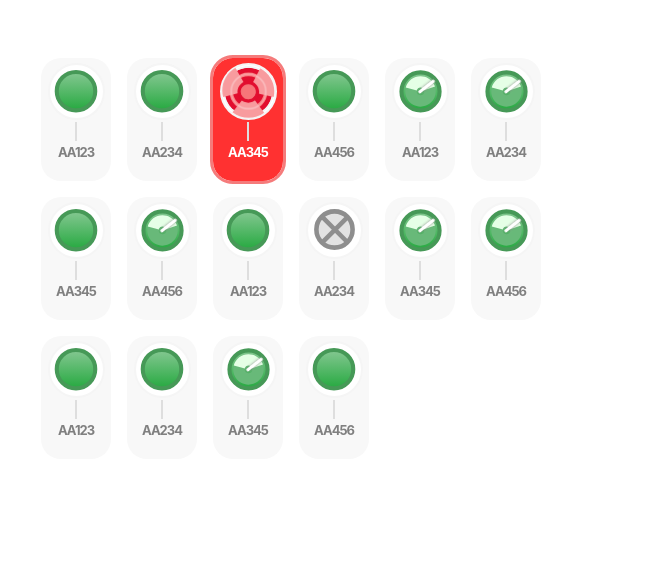
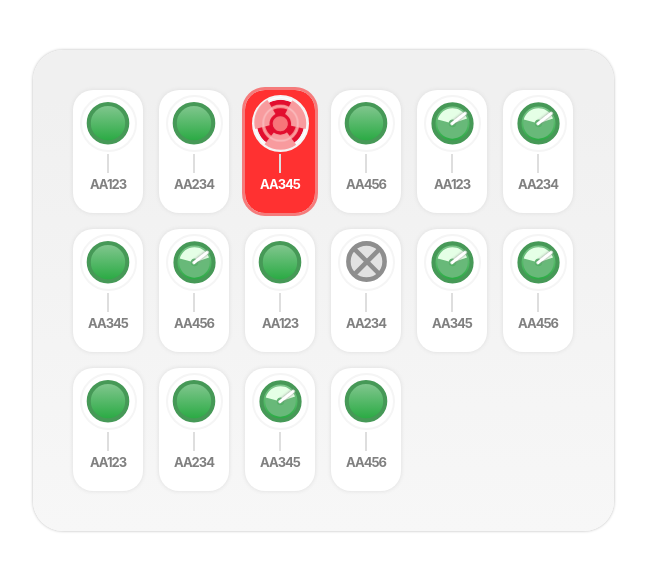
Before and after one commit to monemasrl/irma-ui, a React (Create React App) app: page / in a window 1280 px wide. Shown: the top 570 px of the page, without its empty margins (28-674 px from the left). Built offline with nearby package versions, Linux system fonts and the light colour scheme.

Commit message:
effetto su pulsanti e colori dashboard

```diff
--- a/src/components/btn/btn.module.css
+++ b/src/components/btn/btn.module.css
@@ -2,15 +2,17 @@
   width: 70px;
   height: 123px;
   border-radius: 20px;
-  background-color: #f8f8f8;
+  background-color: #fff;
   transition: all ease-in-out 0.2s;
-  box-shadow: inset 0px 0px 0px #dcdcdc, inset 0px 0px 0px #dcdcdc;
+  box-shadow: 0px 0px 4px #dcdcdc, 0px 0px 0px #dcdcdc,inset 0px 0px 0px #d1d1d1, inset 0px 0px 0px #e4e4e4;
   margin: 0.5rem;
   cursor: pointer;
+  outline: 0px solid white;
+
 }
 .btnbox.btnOn{
-    box-shadow: inset 1px -1px 4px #dcdcdc, inset -1px 1px 4px #dcdcdc;
-
+    box-shadow:0px 0px 0px #dcdcdc, 0px 0px 0px #dcdcdc, inset 1px -1px 4px #d1d1d1, inset -1px 1px 4px #e4e4e4;
+    outline: 2px solid white;
 }
 .btnbox.alert {
   background-color: #FF3131;
--- a/src/components/dashboard/dashboard.module.css
+++ b/src/components/dashboard/dashboard.module.css
@@ -1,9 +1,14 @@
 .dashboard{
     display: flex;
     flex-wrap: wrap;
-    max-width: 520px;
+    max-width: 517px;
     transform: scale(1);
     position: relative;
     top: 50px;
     left: 61px;
+    box-shadow: 0 0 3px #b4b4b4;
+    border-radius: 30px;
+    padding: 2rem;
+    background-color: #efefef;
+    background:linear-gradient(180deg,rgba(240,240,240) 10%, rgb(247, 247, 247) 100%);
 }
```
